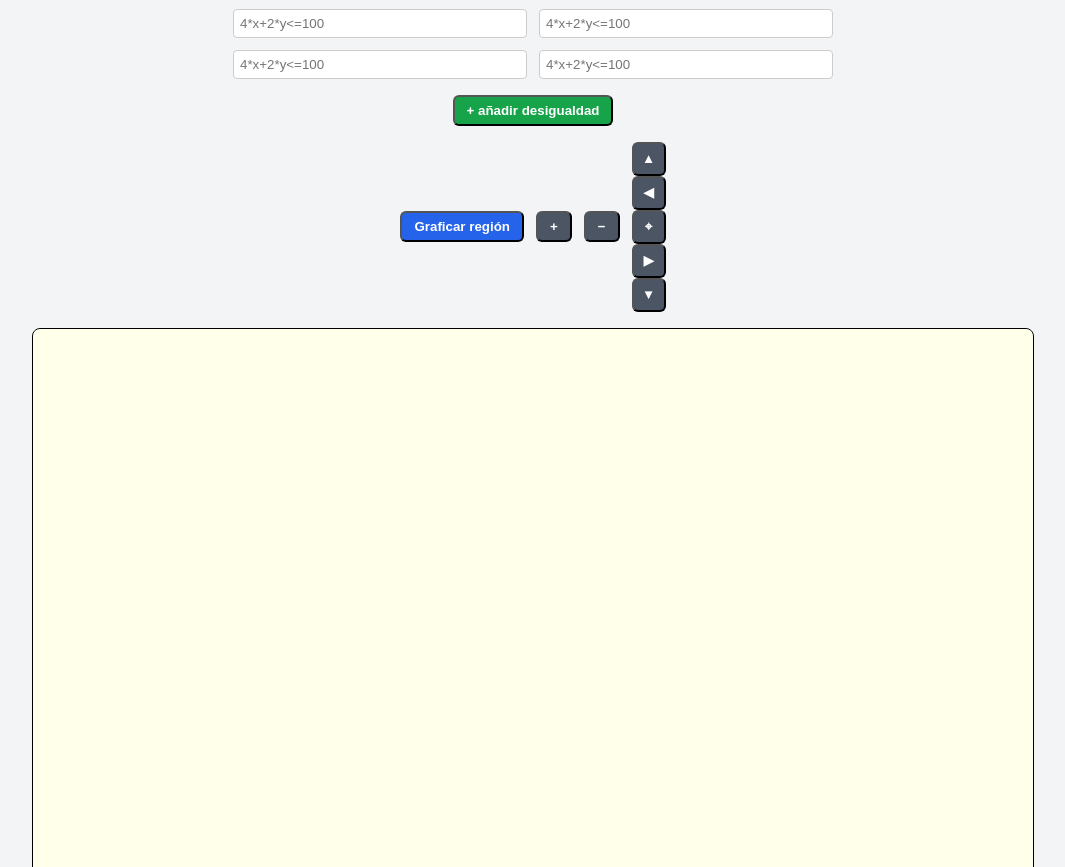
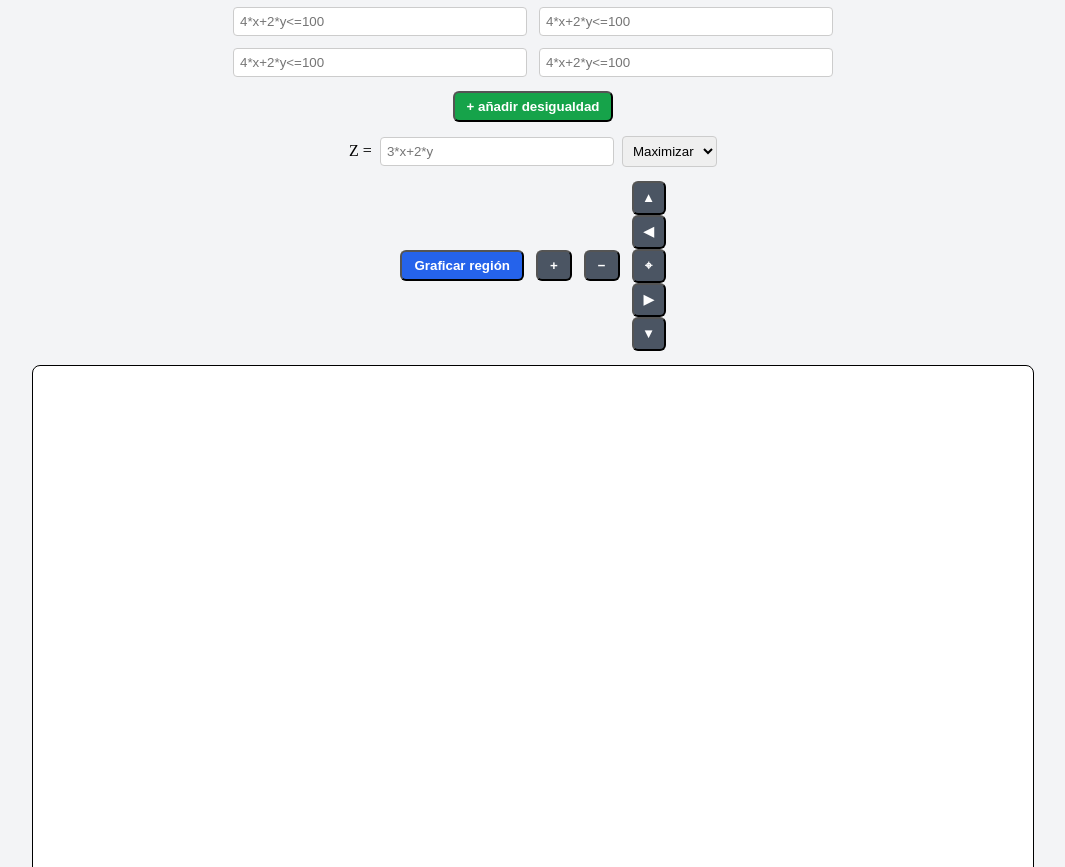
Before and after one commit to Cami-180204/mathdes, a plain HTML site: page index.html in a window 1280 px wide. Shown: the part 85-952 px from the top of the page, without its empty margins (107-1172 px from the left). Drawn offline with nearby package versions, Linux system fonts and the light colour scheme.

Commit message:
Update index.html

```diff
--- a/index.html
+++ b/index.html
@@ -8,12 +8,27 @@
   canvas{background:#fff;border:1px solid #000;border-radius:8px}
   .btn{background:#4b5563;color:#fff;font-weight:600;border-radius:6px;padding:6px 12px;cursor:pointer}
   .mv{width:34px;height:34px;display:flex;align-items:center;justify-content:center}
+  #result{margin-top:10px;font-family:Courier,monospace;font-size:14px;background:#e5e7eb;padding:6px 10px;border-radius:6px;min-width:240px}
 </style>
 </head>
-<body style="background:#f3f4f6;padding:20px;display:flex;flex-direction:column;align-items:center;gap:16px">
+<body style="background:#f3f4f6;padding:20px;display:flex;flex-direction:column;align-items:center;gap:14px">
   <h1 style="font-size:20px;font-weight:bold">Graficador de desigualdades (offline ligero)</h1>
+
+  <!-- Desigualdades -->
   <div id="inputWrap" style="display:grid;grid-template-columns:repeat(2,1fr);gap:12px;width:600px"></div>
   <button id="add" class="btn" style="background:#16a34a">+ añadir desigualdad</button>
+
+  <!-- Función objetivo -->
+  <div style="display:flex;gap:8px;align-items:center">
+    <label> Z = </label>
+    <input id="obj" style="padding:6px;border:1px solid #ccc;border-radius:4px;width:220px" placeholder="3*x+2*y">
+    <select id="sense" style="padding:6px;border:1px solid #ccc;border-radius:4px">
+      <option value="max">Maximizar</option>
+      <option value="min">Minimizar</option>
+    </select>
+  </div>
+
+  <!-- Controles -->
   <div style="display:flex;gap:12px;align-items:center">
     <button id="draw" class="btn" style="background:#2563eb">Graficar región</button>
     <button id="zin" class="btn">+</button>
@@ -24,49 +39,29 @@
       <div></div><button class="btn mv" data-d="down">▼</button><div></div>
     </div>
   </div>
+
+  <!-- Canvas -->
   <canvas id="cv" width="1000" height="700"></canvas>
 
+  <!-- Resultado óptimo -->
+  <div id="result">Introduce Z y haz clic en “Graficar región”.</div>
+
 <script>
-// ---------- Config inicial ----------
-const tpl=()=>`<input class="ineq" style="padding:6px;border:1px solid #ccc;border-radius:4px" placeholder="4*x+2*y<=100">`;
+const tpl=()=>`<input class="ineq" style="padding:6px;border-radius:4px;border:1px solid #ccc" placeholder="4*x+2*y<=100">`;
 const wrap=document.getElementById('inputWrap');for(let i=0;i<4;i++)wrap.insertAdjacentHTML('beforeend',tpl());
 document.getElementById('add').onclick=()=>wrap.insertAdjacentHTML('beforeend',tpl());
+const cv=document.getElementById('cv');const ctx=cv.getContext('2d');let scale=40,off={x:cv.width/2,y:cv.height/2};const pal=["#e11d48","#3b82f6","#10b981","#f59e0b","#8b5cf6","#ec4899"];
+const tp=(x,y)=>({x:off.x+x*scale,y:off.y-y*scale});const tc=(px,py)=>({x:(px-off.x)/scale,y:(off.y-py)/scale});
+function parse(str){str=str.replace(/\s+/g,'');const ops=['<=','>=','<','>','='];const op=ops.find(o=>str.includes(o));if(!op)throw'Falta operador';const[L,R]=str.split(op);const ex=`(${math.parse(L)})-(${math.parse(R)})`;const f=Function('x','y',`return ${ex}`);const c=f(0,0),a=f(1,0)-c,b=f(0,1)-c;const test=(x,y)=>{const v=f(x,y);switch(op){case'<=':return v<=1e-9;case'<':return v<0;case'>=':return v>=-1e-9;case'>':return v>0;default:return Math.abs(v)<1e-9;}};return{raw:str,op,a,b,c,color:pal.shift()||'#000',test};}
+function grid(){ctx.clearRect(0,0,cv.width,cv.height);ctx.lineWidth=1;ctx.strokeStyle='#e5e7eb';for(let x=off.x%scale;x<cv.width;x+=scale){ctx.beginPath();ctx.moveTo(x,0);ctx.lineTo(x,cv.height);ctx.stroke();}for(let y=off.y%scale;y<cv.height;y+=scale){ctx.beginPath();ctx.moveTo(0,y);ctx.lineTo(cv.width,y);ctx.stroke();}ctx.strokeStyle='#000';ctx.beginPath();ctx.moveTo(0,off.y);ctx.lineTo(cv.width,off.y);ctx.moveTo(off.x,0);ctx.lineTo(off.x,cv.height);ctx.stroke();ctx.font="10px 'Courier New'";ctx.fillStyle='#000';const stepLbl=Math.max(1,Math.ceil(50/scale));for(let i=-cv.width/scale;i<cv.width/scale;i++){if(i%stepLbl)continue;const p=tp(i,0);if(p.x>0&&p.x<cv.width)ctx.fillText(i,p.x+2,off.y+12);}for(let j=-cv.height/scale;j<cv.height/scale;j++){if(j%stepLbl)continue;const p=tp(0,j);if(p.y>0&&p.y<cv.height)ctx.fillText(j,p.x+4,p.y-4);}}
+function shade(arr){const img=ctx.getImageData(0,0,cv.width,cv.height);const d=img.data,step=6;for(let px=0;px<cv.width;px+=step)for(let py=0;py<cv.height;py+=step){const {x,y}=tc(px,py);if(arr.every(o=>o.test(x,y))){for(let dx=0;dx<step;dx++)for(let dy=0;dy<step;dy++){const id=((py+dy)*cv.width+px+dx)*4;d[id]=255;d[id+1]=255;d[id+2]=180;d[id+3]=70;}}}ctx.putImageData(img,0,0);}
+function border(arr){arr.forEach(o=>{ctx.strokeStyle=o.color;ctx.lineWidth=2;ctx.beginPath();let first=true;for(let px=0;px<cv.width;px++){const x=tc(px,0).x;const y=(-o.a*x - o.c)/o.b;if(!isFinite(y))continue;const py=tp(0,y).y;if(py<0||py>cv.height)continue;if(first){ctx.moveTo(px,py);first=false;}else ctx.lineTo(px,py);}ctx.stroke();ctx.fillStyle=o.color;ctx.font='12px Arial';ctx.fillText(o.raw,10+Math.random()*40,15+Math.random()*20);});}
+function getVertices(arr){const pts=[];for(let i=0;i<arr.length;i++)for(let j=i+1;j<arr.length;j++){const d=arr[i].a*arr[j].b-arr[j].a*arr[i].b;if(Math.abs(d)<1e-9)continue;const x=(arr[i].b*arr[j].c-arr[j].b*arr[i].c)/d;const y=(arr[i].c*arr[j].a-arr[j].c*arr[i].a)/d;if(arr.every(o=>o.test(x,y)))pts.push({x:+x.toFixed(2),y:+y.toFixed(2)});}return pts;}
+function drawVertices(pts){pts.forEach(p=>{const pix=tp(p.x,p.y);ctx.beginPath();ctx.arc(pix.x,pix.y,5,0,Math.PI*2);ctx.fillStyle='#f97316';ctx.fill();ctx.strokeStyle='#000';ctx.stroke();ctx.font='12px Arial';ctx.fillStyle='#000';ctx.fillText(`(${p.x},${p.y})`,pix.x+6,pix.y-6);});}
+function evaluateObjective(pts){const objStr=document.getElementById('obj').value.trim();if(!objStr)return null;let f;try{f=Function('x','y',`return ${objStr}`);}catch{alert('Error en función Z');return null;}const sense=document.getElementById('sense').value;let best=pts[0];let bestVal=f(best.x,best.y);pts.forEach(p=>{const v=f(p.x,p.y);if((sense==='max'&&v>bestVal)||(sense==='min'&&v<bestVal)){best=p;bestVal=v;}});return{best,bestVal,fStr:objStr};}
+function highlightBest(best){const pix=tp(best.x,best.y);ctx.beginPath();ctx.arc(pix.x,pix.y,7,0,Math.PI*2);ctx.strokeStyle='#dc2626';ctx.lineWidth=3;ctx.stroke();}
 
-const cv=document.getElementById('cv');const ctx=cv.getContext('2d');let scale=40,off={x:cv.width/2,y:cv.height/2};
-const palette=["#e11d48","#3b82f6","#10b981","#f59e0b","#8b5cf6","#ec4899"];
-
-const tp=(x,y)=>({x:off.x+x*scale,y:off.y-y*scale});
-const tc=(px,py)=>({x:(px-off.x)/scale,y:(off.y-py)/scale});
-
-// ---------- Parse desigualdad ----------
-function parse(str){str=str.replace(/\s+/g,"");const ops=["<=",">=","<",">","="];const op=ops.find(o=>str.includes(o));if(!op)throw"Operador no válido";const[lhs,rhs]=str.split(op);const expr=`(${math.parse(lhs)})-(${math.parse(rhs)})`;const fun=Function('x','y',`return ${expr}`);
-  return{raw:str,expr,fun,op,color:palette.shift()||"#000",test:(x,y)=>{const v=fun(x,y);switch(op){case"<=":return v<=1e-9;case"<":return v<0;case">=":return v>=-1e-9;case">":return v>0;default:return Math.abs(v)<1e-9;}}};}
-
-// ---------- Dibujar cuadrícula ----------
-function grid(){ctx.clearRect(0,0,cv.width,cv.height);ctx.strokeStyle="#e5e7eb";ctx.lineWidth=1;for(let x=off.x%scale;x<cv.width;x+=scale){ctx.beginPath();ctx.moveTo(x,0);ctx.lineTo(x,cv.height);ctx.stroke();}for(let y=off.y%scale;y<cv.height;y+=scale){ctx.beginPath();ctx.moveTo(0,y);ctx.lineTo(cv.width,y);ctx.stroke();}
-  ctx.strokeStyle="#000";ctx.beginPath();ctx.moveTo(0,off.y);ctx.lineTo(cv.width,off.y);ctx.moveTo(off.x,0);ctx.lineTo(off.x,cv.height);ctx.stroke();
-  ctx.font="10px 'Courier New'";ctx.fillStyle="#000";
-  const stepLabel=Math.max(1,Math.ceil(50/scale));
-  for(let i=-cv.width/scale;i<cv.width/scale;i++){if(i%stepLabel)continue;const p=tp(i,0);if(p.x>0&&p.x<cv.width)ctx.fillText(i,p.x+2,off.y+12);}for(let j=-cv.height/scale;j<cv.height/scale;j++){if(j%stepLabel)continue;const p=tp(0,j);if(p.y>0&&p.y<cv.height)ctx.fillText(j,p.x+4,p.y-4);} }
-
-// ---------- Rellenar región ----------
-function shade(arr){const img=ctx.getImageData(0,0,cv.width,cv.height);const d=img.data,step=6;for(let px=0;px<cv.width;px+=step){for(let py=0;py<cv.height;py+=step){const {x,y}=tc(px,py);if(arr.every(o=>o.test(x,y))){for(let dx=0;dx<step;dx++)for(let dy=0;dy<step;dy++){const id=((py+dy)*cv.width+px+dx)*4;d[id]=255;d[id+1]=255;d[id+2]=180;d[id+3]=70;}}}}ctx.putImageData(img,0,0);}
-
-// ---------- Dibujar fronteras ----------
-function border(arr){arr.forEach(o=>{ctx.strokeStyle=o.color;ctx.lineWidth=2;ctx.beginPath();let started=false;for(let px=0;px<cv.width;px++){const x=tc(px,0).x;let y;
-    // para encontrar y: resolver o.fun(x,y)=0 => y raíz
-    try{y=math.evaluate(`root(f(y),y)`,{f:(yy)=>o.fun(x,yy)});}catch{y=null;}
-    if(y===null||!isFinite(y))continue;const py=tp(0,y).y; if(py<0||py>cv.height)continue; if(!started){ctx.moveTo(px,py);started=true;}else ctx.lineTo(px,py);}ctx.stroke();ctx.fillStyle=o.color;ctx.font='12px Arial';ctx.fillText(o.raw,10+Math.random()*30,15+Math.random()*15);});}
-
-// ---------- Vértices ----------
-function verts(arr){const pts=new Set();for(let i=0;i<arr.length;i++)for(let j=i+1;j<arr.length;j++){const a=arr[i],b=arr[j];
-    // obtener coeficientes ax+by+c=0 para cada línea
-    const getABC=(o)=>{const node=math.parse(o.raw.replace(/<=|>=|<|>/,'-(')+')');const f=node.compile();const a=f.evaluate({x:1,y:0})-f.evaluate({x:0,y:0});const b=f.evaluate({x:0,y:1})-f.evaluate({x:0,y:0});const c=f.evaluate({x:0,y:0});return[a,b,c];};
-    const[A1,B1,C1]=getABC(a),[A2,B2,C2]=getABC(b);const det=A1*B2-A2*B1;if(Math.abs(det)<1e-9)continue;const x=(B2*C1-B1*C2)/det;const y=(A1*C2-A2*C1)/det; if(!isFinite(x)||!isFinite(y))continue; if(arr.every(o=>o.test(x,y))){pts.add(`${x.toFixed(2)},${y.toFixed(2)}`);} }
-  pts.forEach(s=>{const[x,y]=s.split(',').map(Number);const p=tp(x,y);ctx.beginPath();ctx.fillStyle='#f97316';ctx.arc(p.x,p.y,5,0,Math.PI*2);ctx.fill();ctx.strokeStyle='#000';ctx.stroke();ctx.font='12px Arial';ctx.fillStyle='#000';ctx.fillText(`(${x},${y})`,p.x+6,p.y-6);});}
-
-// ---------- Dibujar todo ----------
-function plot(){try{palette.splice(0,palette.length,...['#ef4444','#3b82f6','#10b981','#f59e0b','#8b5cf6','#ec4899']);const arr=[...document.querySelectorAll('.ineq')].map(i=>i.value.trim()).filter(Boolean).map(parse);grid();shade(arr);border(arr);verts(arr);}catch(e){alert(e);}}
+function plot(){try{palette.splice(0,palette.length,...[...pal]);const arr=[...document.querySelectorAll('.ineq')].map(e=>e.value.trim()).filter(Boolean).map(parse);grid();shade(arr);border(arr);const vertices=getVertices(arr);drawVertices(vertices);const info=evaluateObjective(vertices);if(info){highlightBest(info.best);document.getElementById('result').textContent=`${info.sense==='max'?'Máximo':'Mínimo'} Z=${info.fStr} en (${info.best.x},${info.best.y}) → Z=${info.bestVal}`;}else document.getElementById('result').textContent='Introduce Z y vuelve a graficar.';}catch(e){alert(e);} }
 
 document.getElementById('draw').onclick=plot;document.getElementById('zin').onclick=()=>{scale=Math.min(scale+10,120);plot();};document.getElementById('zout').onclick=()=>{scale=Math.max(scale-10,10);plot();};document.querySelectorAll('[data-d]').forEach(b=>b.onclick=()=>{const s=20;switch(b.dataset.d){case'up':off.y+=s;break;case'down':off.y-=s;break;case'left':off.x+=s;break;case'right':off.x-=s;break;default:off={x:cv.width/2,y:cv.height/2};}plot();});
 
```
